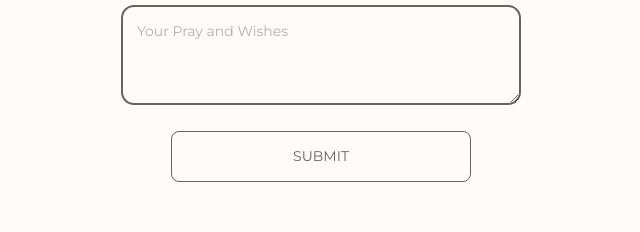
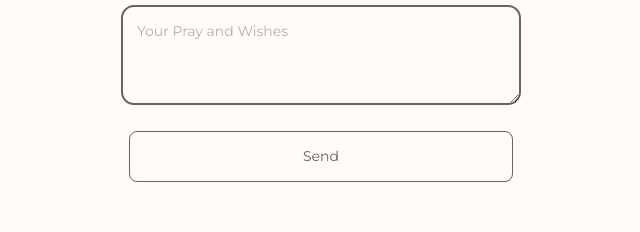
Before and after one commit to natanaelrusli/inviteyou, a React (Vite) app: page /invitation in a window 1280 px wide. Shown: the part 4600-4832 px from the top of the page, without its empty margins (319-959 px from the left). Built offline with nearby package versions, Linux system fonts and the light colour scheme.

Commit message:
feat: update button styling

```diff
--- a/src/components/InButton/index.tsx
+++ b/src/components/InButton/index.tsx
@@ -4,12 +4,13 @@ import { Button as StyledButton } from "./style";
 interface ButtonProps {
   children: ReactNode;
   onClick?: () => void;
+  className?: string;
 }
 
-const Index = ({ children, onClick, ...restProps }: ButtonProps) => {
+const Index = ({ children, onClick, className }: ButtonProps) => {
   return (
     <StyledButton
-      {...restProps}
+      className={className}
       whileHover={{ scale: 1.1 }}
       whileTap={{ scale: 0.9 }}
       onClick={onClick}
--- a/src/components/InButton/style.ts
+++ b/src/components/InButton/style.ts
@@ -14,5 +14,6 @@ export const Button = styled(motion.button)<{ $active?: boolean }>`
 
   @media (max-width: 768px) {
     width: 80%;
+    min-width: 300px;
   }
 `;
--- a/src/components/Wishes.tsx
+++ b/src/components/Wishes.tsx
@@ -3,6 +3,7 @@ import styled from "styled-components";
 import { Link, useSearchParams } from "react-router-dom";
 
 import MessagesCarousel from "./MessagesCarousel";
+import InButton from "./InButton";
 
 import { GuestContext } from "../context/GuestNameContext";
 
@@ -33,19 +34,6 @@ const Input = styled(BaseInput).attrs({ type: "text" })``;
 
 const TextArea = styled(BaseInput).attrs({ as: "textarea" })`
   height: 100px;
-`;
-
-const Button = styled.button<{ $active?: boolean }>`
-  background-color: ${(props) =>
-    props.$active ? color.primaryBrown : color.softWhite};
-  color: ${(props) => (props.$active ? color.softWhite : color.primaryBrown)};
-  padding: 1em 3em;
-  border: 1px solid ${color.primaryText};
-  outline: none;
-  border-radius: 8px;
-  cursor: pointer;
-  width: 30%;
-  min-width: 300px;
 `;
 
 const Section = styled.section`
@@ -114,7 +102,7 @@ const Wishes = () => {
         }}
         to={`/confirm?name=${guest.name}&rsvp=${guest.RSVP}`}
       >
-        <Button>SUBMIT</Button>
+        <InButton className='w-[384px]'>Send</InButton>
       </Link>
       {/* form ends */}
 
--- a/src/style.css
+++ b/src/style.css
@@ -684,12 +684,32 @@ video {
   width: 100%;
 }
 
+.w-4\/12{
+  width: 33.333333%;
+}
+
+.w-1\/12{
+  width: 8.333333%;
+}
+
+.w-\[384px\]{
+  width: 384px;
+}
+
 .min-w-\[360px\]{
   min-width: 360px;
 }
 
+.min-w-\[384px\]{
+  min-width: 384px;
+}
+
 .max-w-\[40vw\]{
   max-width: 40vw;
+}
+
+.max-w-\[100px\]{
+  max-width: 100px;
 }
 
 .grow{
```
